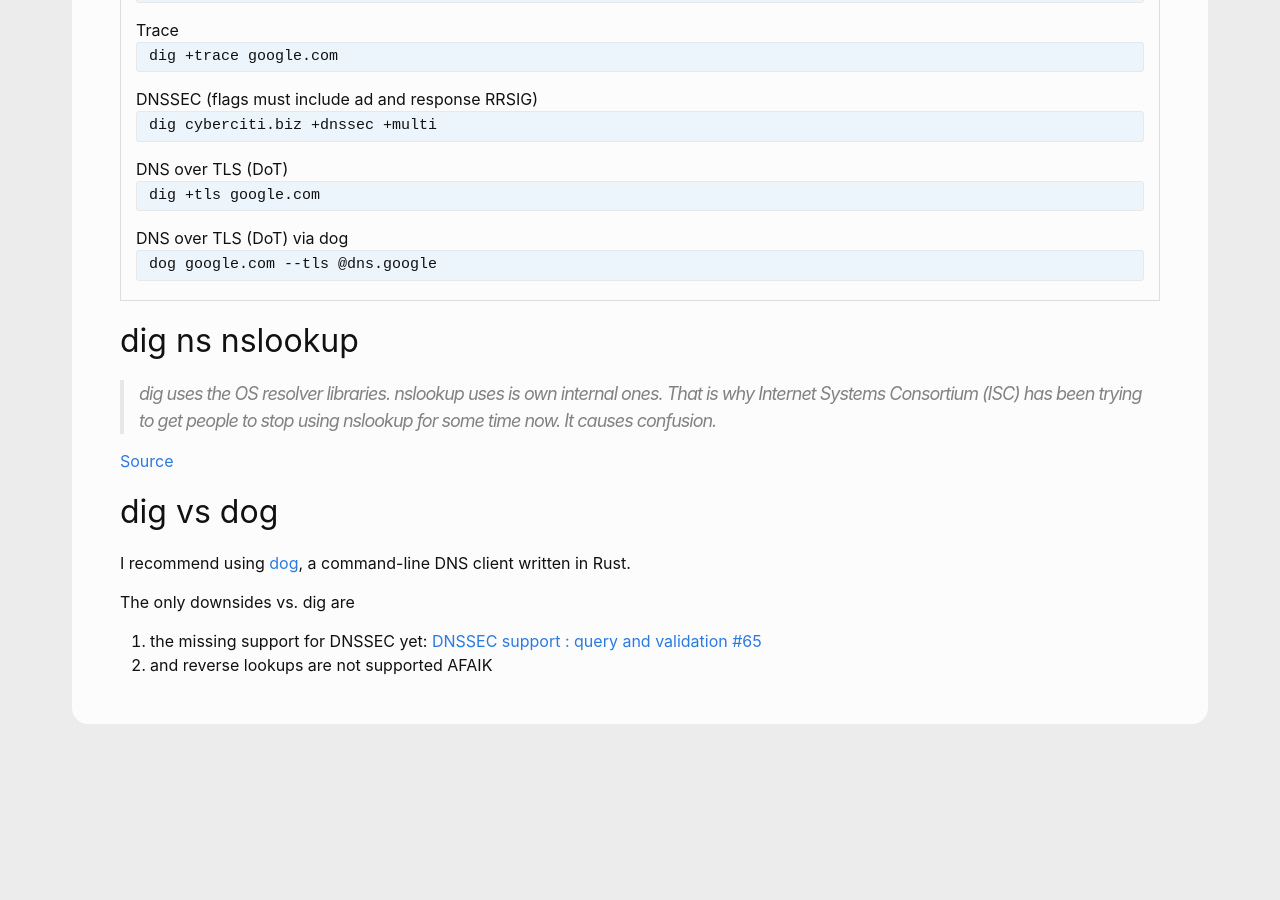
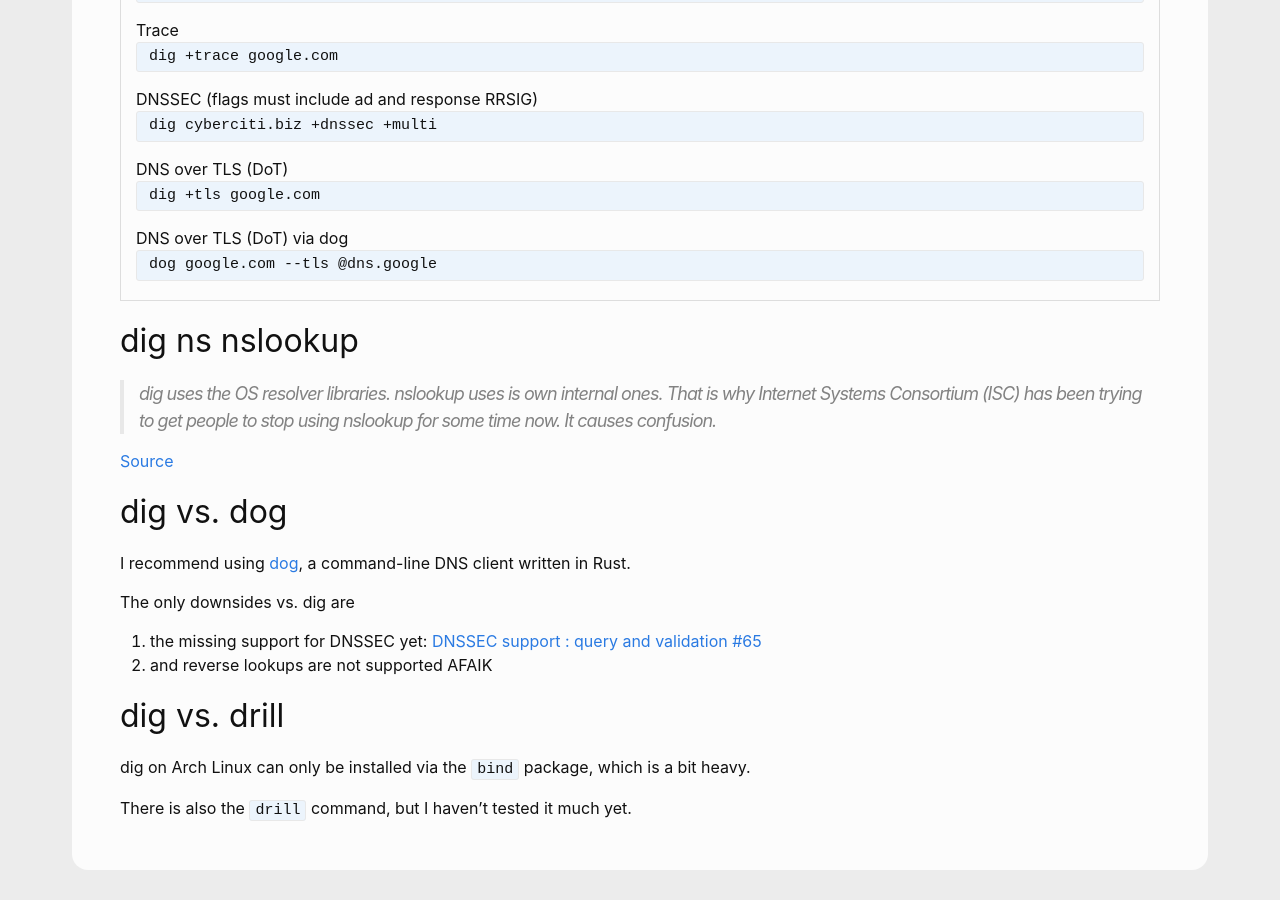
Before and after one commit to andreas-mausch/cheatsheets, a Jekyll site: the page built from _cheatsheets/domains.md, in a window 1280 px wide and 900 px high, scrolled down 687 px. Built offline with Jekyll 4.4.1, drawn with Linux system fonts in a browser that asks for light colours; before the commit the page ends 1441 px from its top, so only the background shows below that.

Commit message:
dig vs. drill

```diff
--- a/_cheatsheets/domains.md
+++ b/_cheatsheets/domains.md
@@ -1,6 +1,6 @@
 ---
 layout: cheatsheet
-tags: dns dig dog nslookup reverse lookup
+tags: dns dig dog drill nslookup reverse lookup
 section:
   - name: DNS lookup
     commands:
@@ -24,7 +24,7 @@ section:
 
 [Source](https://unix.stackexchange.com/questions/93808/dig-vs-nslookup)
 
-# dig vs dog
+# dig vs. dog
 
 I recommend using [dog](https://github.com/ogham/dog), a command-line DNS client written in Rust.
 
@@ -33,3 +33,10 @@ The only downsides vs. dig are
 1. the missing support for DNSSEC yet:
 [DNSSEC support : query and validation #65](https://github.com/ogham/dog/issues/65)
 2. and reverse lookups are not supported AFAIK
+
+# dig vs. drill
+
+dig on Arch Linux can only be installed via the `bind` package,
+which is a bit heavy.
+
+There is also the `drill` command, but I haven't tested it much yet.
```
